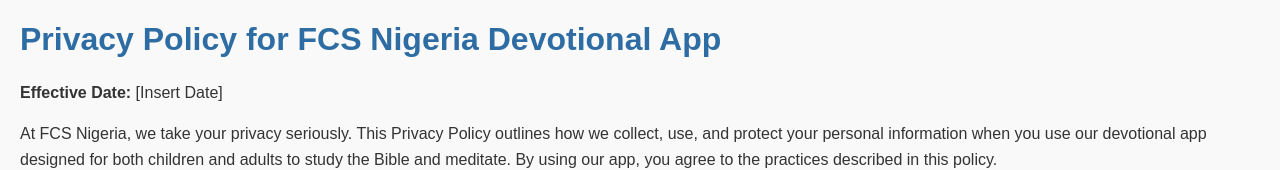
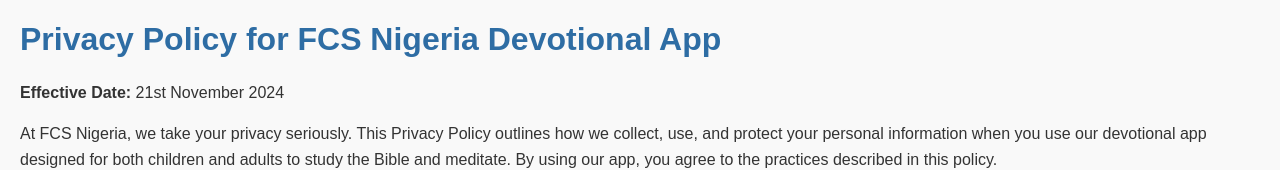
Before and after one commit to VinsDev/fcs-nigeria-privacy, a plain HTML site: page index.html in a window 1280 px wide. Shown: the top 170 px of the page. Drawn offline with Linux system fonts and the light colour scheme.

Commit message:
Update index.html

```diff
--- a/index.html
+++ b/index.html
@@ -28,7 +28,7 @@
 <body>
 
     <h1>Privacy Policy for FCS Nigeria Devotional App</h1>
-    <p><strong>Effective Date:</strong> [Insert Date]</p>
+    <p><strong>Effective Date:</strong> 21st November 2024</p>
 
     <p>At FCS Nigeria, we take your privacy seriously. This Privacy Policy outlines how we collect, use, and protect your personal information when you use our devotional app designed for both children and adults to study the Bible and meditate. By using our app, you agree to the practices described in this policy.</p>
 
```
